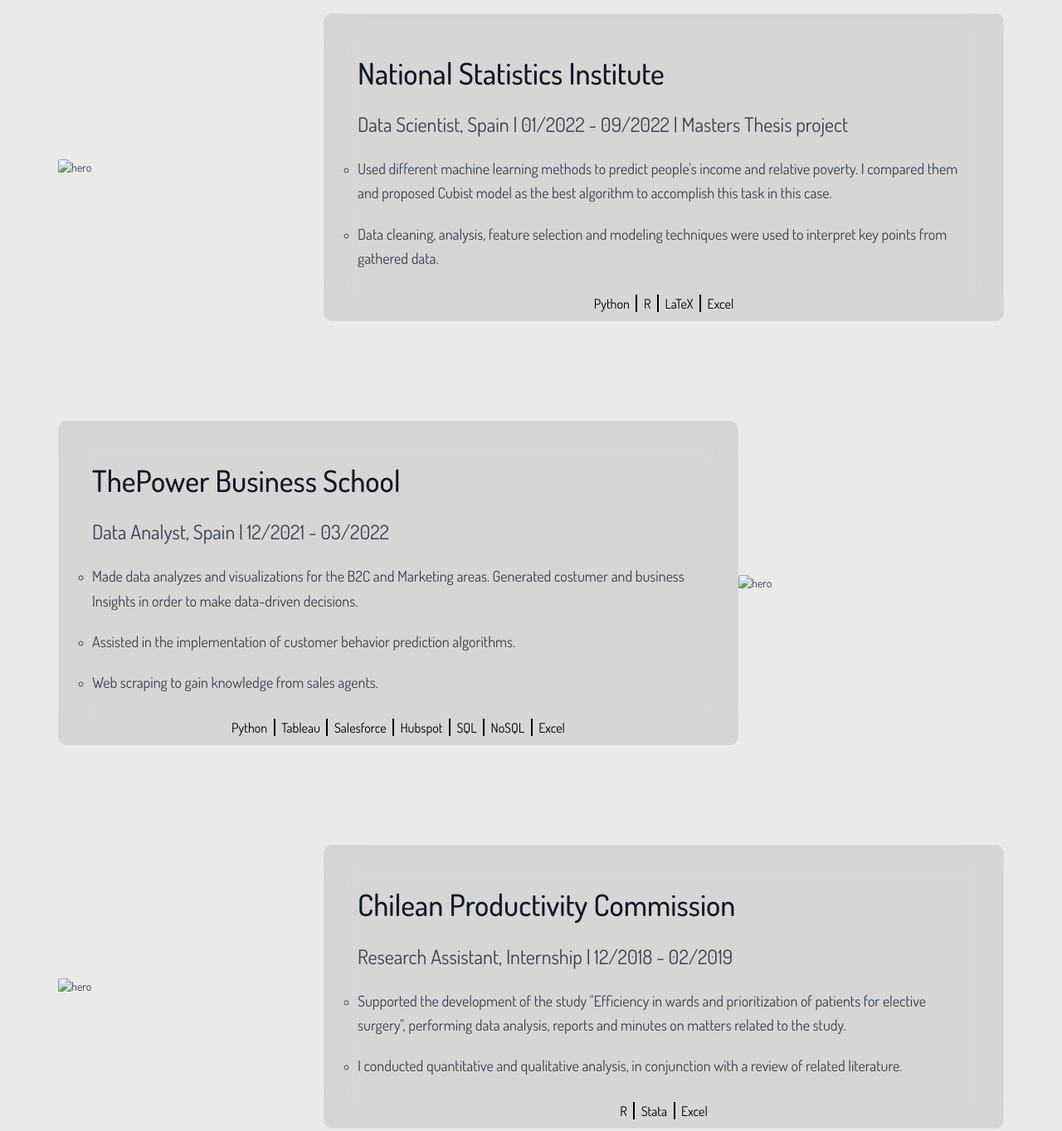
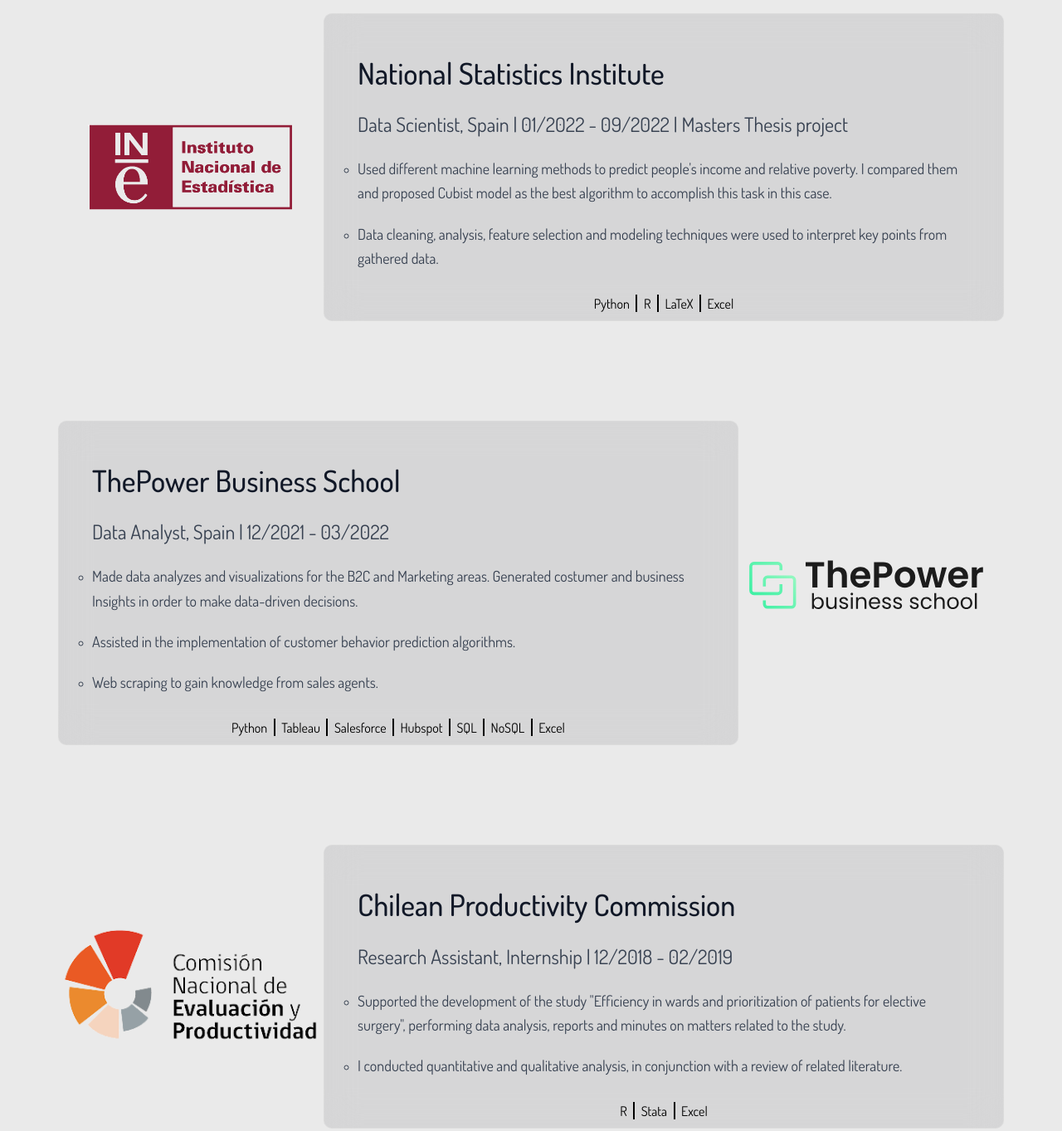
Before and after one commit to tomasrodriguezh/Portfolio, a plain HTML site: page index.html in a window 1280 px wide. Shown: the part 3260-4623 px from the top of the page at 83% size. Drawn offline with nearby package versions, Linux system fonts and the light colour scheme; the site is published under a folder, as on GitHub Pages, so addresses that start at the root find nothing; a web font is replaced by a local one.

Commit message:
Loaded logos
Fixed images not loading

```diff
--- a/index.html
+++ b/index.html
@@ -134,7 +134,7 @@
 		<div class="text-gray-700">
 		  <div class="container mx-auto flex px-5 py-24 md:flex-row flex-col items-center">
 		    <div class="lg:max-w-lg lg:w-full md:w-1/2 w-5/6">
-		      <img class="object-cover object-center rounded" alt="hero" src="/images/logo-ine.png">
+		      <img class="object-cover object-center rounded" alt="hero" src="images/logo-ine.png">
 		    </div>
 		    <div class="lg:flex-grow md:w-1/2 lg:pl-24 md:pl-16 flex flex-col md:items-start md:text-left mb-16 md:mb-0 items-center text-center text-box" style="padding-bottom: 30px;">
 		      <h1 class="title-font sm:text-4xl text-3xl mb-4 font-medium text-gray-900"> National Statistics Institute
@@ -175,7 +175,7 @@
 	          </div>
 		    </div>
 		    <div class="lg:max-w-lg lg:w-full md:w-1/2 w-5/6">
-		      <img class="object-cover object-center rounded" alt="hero" src="/images/logo-tpbs.svg">
+		      <img class="object-cover object-center rounded" alt="hero" src="images/logo-tpbs.svg">
 		    </div>
 		  </div>
 		</div>
@@ -183,7 +183,7 @@
 		<div class="text-gray-700 body-font" >
 		  <div class="container mx-auto flex px-5 py-24 md:flex-row flex-col items-center">
 		    <div class="lg:max-w-lg lg:w-full md:w-1/2 w-5/6">
-		      <img class="object-cover object-center rounded" alt="hero" src="/images/logo-cnp.png">
+		      <img class="object-cover object-center rounded" alt="hero" src="images/logo-cnp.png">
 		    </div>
 		    <div class="lg:flex-grow md:w-1/2 lg:pl-24 md:pl-16 flex flex-col md:items-start md:text-left mb-16 md:mb-0 items-center text-center text-box" style="padding-bottom: 30px;">
 		      <h1 class="title-font sm:text-4xl text-3xl mb-4 font-medium text-gray-900">Chilean Productivity Commission
@@ -349,9 +349,9 @@
       });
 
       //target elements, and specify options to create reveal animations
-      ScrollReveal().reveal('.main-title', { delay: 500, origin: 'left' });
+      ScrollReveal().reveal('.main-title', { delay: 300, origin: 'left' });
       ScrollReveal().reveal('.image-reveal, ', { delay: 600, origin: 'bottom' });
-      ScrollReveal().reveal('.phrase, .paragraph', { delay: 500, origin: 'right' });
+      ScrollReveal().reveal('.phrase, .paragraph', { delay: 300, origin: 'right' });
       ScrollReveal().reveal('.media-icons i', { delay: 500, origin: 'bottom', interval: 200 });
       ScrollReveal().reveal('.sec-02 .image, .sec-03 .image', { delay: 500, origin: 'top' });
       ScrollReveal().reveal('.media-info li', { delay: 500, origin: 'left', interval: 200 });
```
